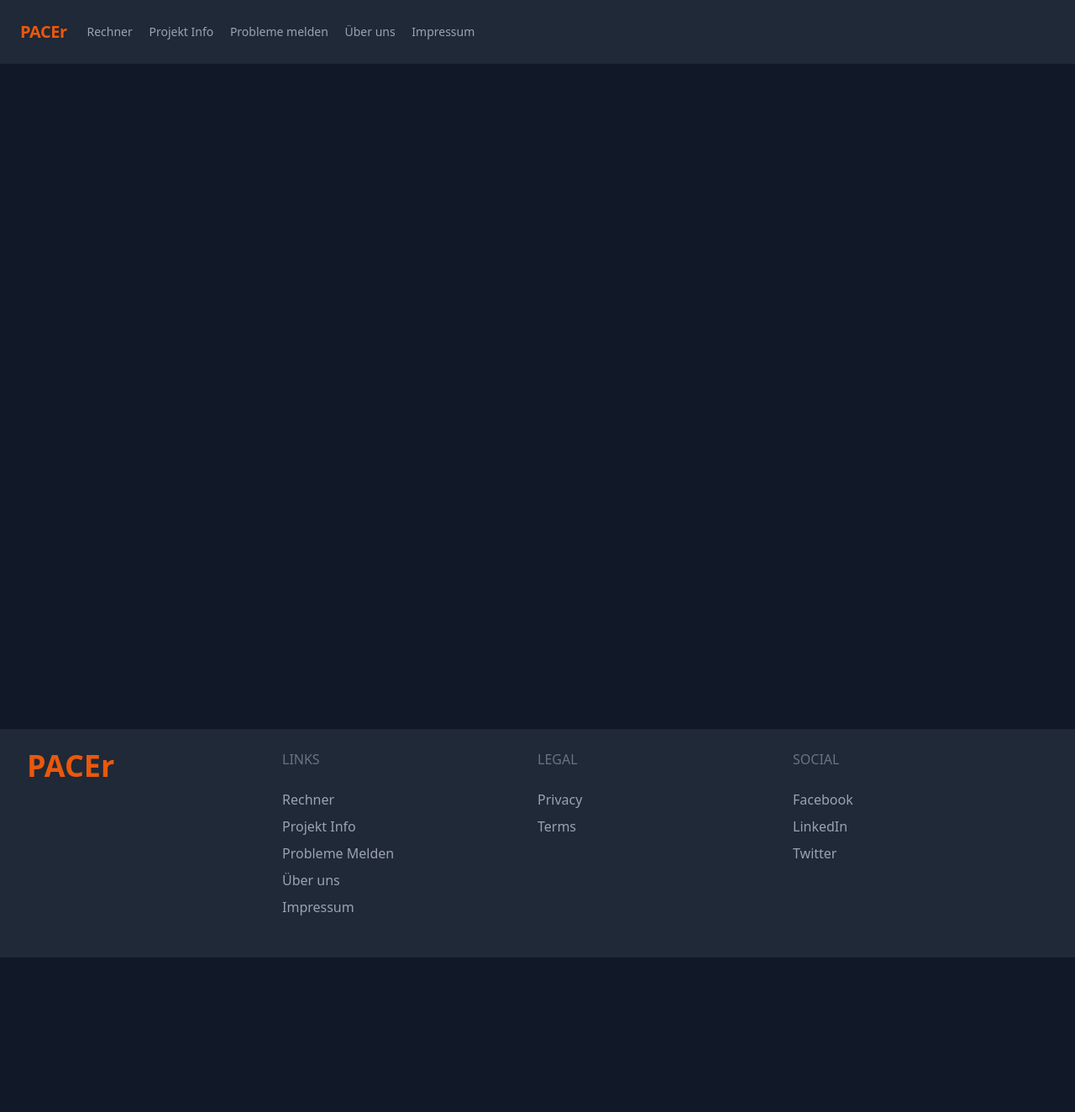
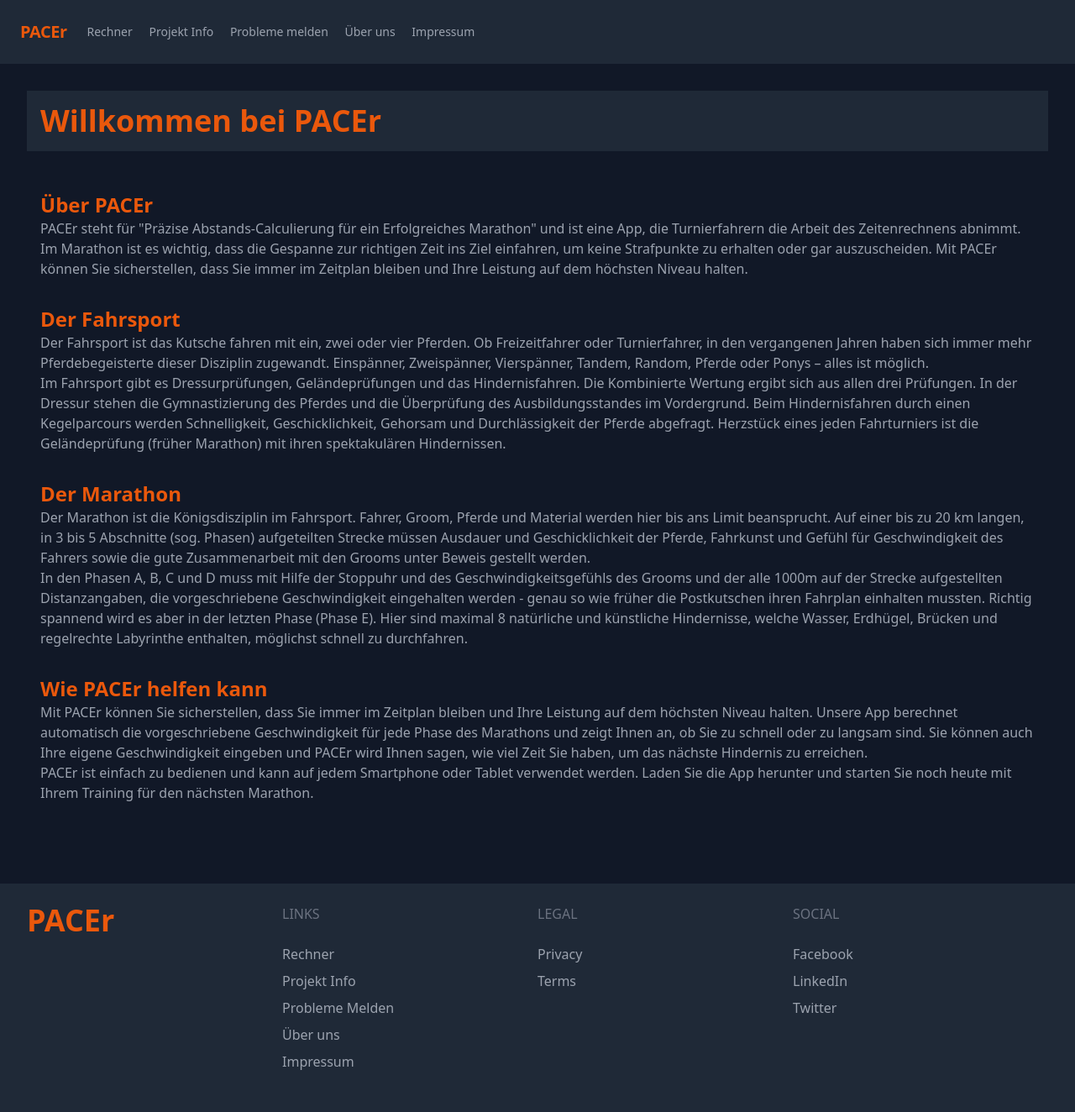
Before and after one commit to FischLord/PACEr, a Flask app: page /projektInfo in a window 1280 px wide. Shown: the whole page at 84% size. Before the commit the page ends 1140 px from the top, so only its background shows below. Run offline with Flask 2, Linux system fonts and the light colour scheme; style sheets or scripts are compiled from the project's sources; some libraries are stand-ins or nearby versions.

Commit message:
projectinfo gestalltet

```diff
--- a/PACEr/templates/projektInfo.html
+++ b/PACEr/templates/projektInfo.html
@@ -1,3 +1,44 @@
 {% extends "layout.html" %} {% block content %}
+<header class="bg-gray-800">
+    <h1 class="text-4xl font-bold text-orange-600 p-4">Willkommen bei PACEr</h1>
+</header>
 
+<main class="container mx-auto p-4">
+    <section class="my-8">
+        <h2 class="text-2xl font-bold text-orange-600">Über PACEr</h2>
+        <p class="text-gray-400">
+            PACEr steht für "Präzise Abstands-Calculierung für ein Erfolgreiches Marathon" und ist eine App, die Turnierfahrern die Arbeit des Zeitenrechnens abnimmt. Im Marathon ist es wichtig, dass die Gespanne zur richtigen Zeit ins Ziel einfahren, um keine Strafpunkte zu erhalten oder gar auszuscheiden. Mit PACEr können Sie sicherstellen, dass Sie immer im Zeitplan bleiben und Ihre Leistung auf dem höchsten Niveau halten.
+        </p>
+    </section>
+
+    <section class="my-8">
+        <h2 class="text-2xl font-bold text-orange-600">Der Fahrsport</h2>
+        <p class="text-gray-400">
+            Der Fahrsport ist das Kutsche fahren mit ein, zwei oder vier Pferden. Ob Freizeitfahrer oder Turnierfahrer, in den vergangenen Jahren haben sich immer mehr Pferdebegeisterte dieser Disziplin zugewandt. Einspänner, Zweispänner, Vierspänner, Tandem, Random, Pferde oder Ponys – alles ist möglich.
+        </p>
+        <p class="text-gray-400">
+            Im Fahrsport gibt es Dressurprüfungen, Geländeprüfungen und das Hindernisfahren. Die Kombinierte Wertung ergibt sich aus allen drei Prüfungen. In der Dressur stehen die Gymnastizierung des Pferdes und die Überprüfung des Ausbildungsstandes im Vordergrund. Beim Hindernisfahren durch einen Kegelparcours werden Schnelligkeit, Geschicklichkeit, Gehorsam und Durchlässigkeit der Pferde abgefragt. Herzstück eines jeden Fahrturniers ist die Geländeprüfung (früher Marathon) mit ihren spektakulären Hindernissen.
+        </p>
+    </section>
+
+    <section class="my-8">
+        <h2 class="text-2xl font-bold text-orange-600">Der Marathon</h2>
+        <p class="text-gray-400">
+            Der Marathon ist die Königsdisziplin im Fahrsport. Fahrer, Groom, Pferde und Material werden hier bis ans Limit beansprucht. Auf einer bis zu 20 km langen, in 3 bis 5 Abschnitte (sog. Phasen) aufgeteilten Strecke müssen Ausdauer und Geschicklichkeit der Pferde, Fahrkunst und Gefühl für Geschwindigkeit des Fahrers sowie die gute Zusammenarbeit mit den Grooms unter Beweis gestellt werden.
+        </p>
+        <p class="text-gray-400">
+            In den Phasen A, B, C und D muss mit Hilfe der Stoppuhr und des Geschwindigkeitsgefühls des Grooms und der alle 1000m auf der Strecke aufgestellten Distanzangaben, die vorgeschriebene Geschwindigkeit eingehalten werden - genau so wie früher die Postkutschen ihren Fahrplan einhalten mussten. Richtig spannend wird es aber in der letzten Phase (Phase E). Hier sind maximal 8 natürliche und künstliche Hindernisse, welche Wasser, Erdhügel, Brücken und regelrechte Labyrinthe enthalten, möglichst schnell zu durchfahren.
+        </p>
+    </section>
+
+    <section class="my-8">
+        <h2 class="text-2xl font-bold text-orange-600">Wie PACEr helfen kann</h2>
+        <p class="text-gray-400">
+            Mit PACEr können Sie sicherstellen, dass Sie immer im Zeitplan bleiben und Ihre Leistung auf dem höchsten Niveau halten. Unsere App berechnet automatisch die vorgeschriebene Geschwindigkeit für jede Phase des Marathons und zeigt Ihnen an, ob Sie zu schnell oder zu langsam sind. Sie können auch Ihre eigene Geschwindigkeit eingeben und PACEr wird Ihnen sagen, wie viel Zeit Sie haben, um das nächste Hindernis zu erreichen.
+        </p>
+        <p class="text-gray-400">
+            PACEr ist einfach zu bedienen und kann auf jedem Smartphone oder Tablet verwendet werden. Laden Sie die App herunter und starten Sie noch heute mit Ihrem Training für den nächsten Marathon.
+        </p>
+    </section>
+</main>
 {% endblock %}
```
